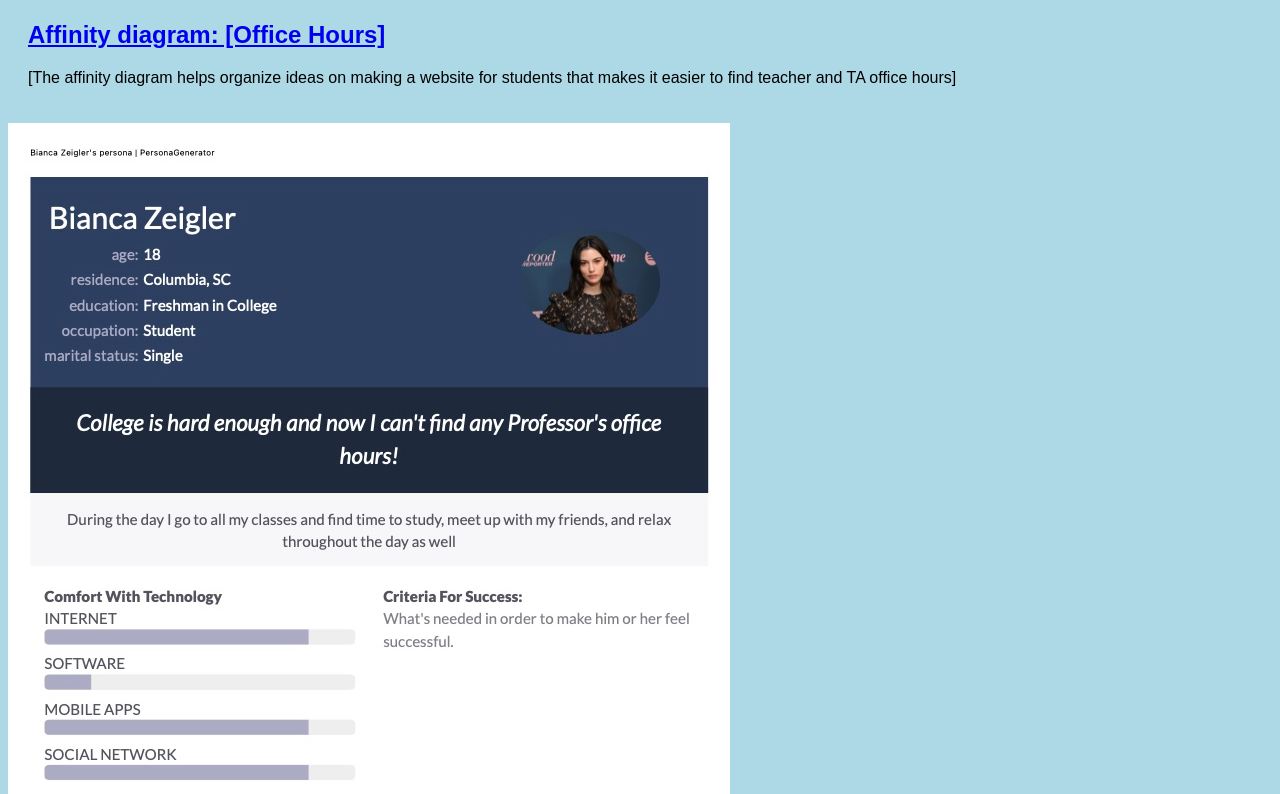
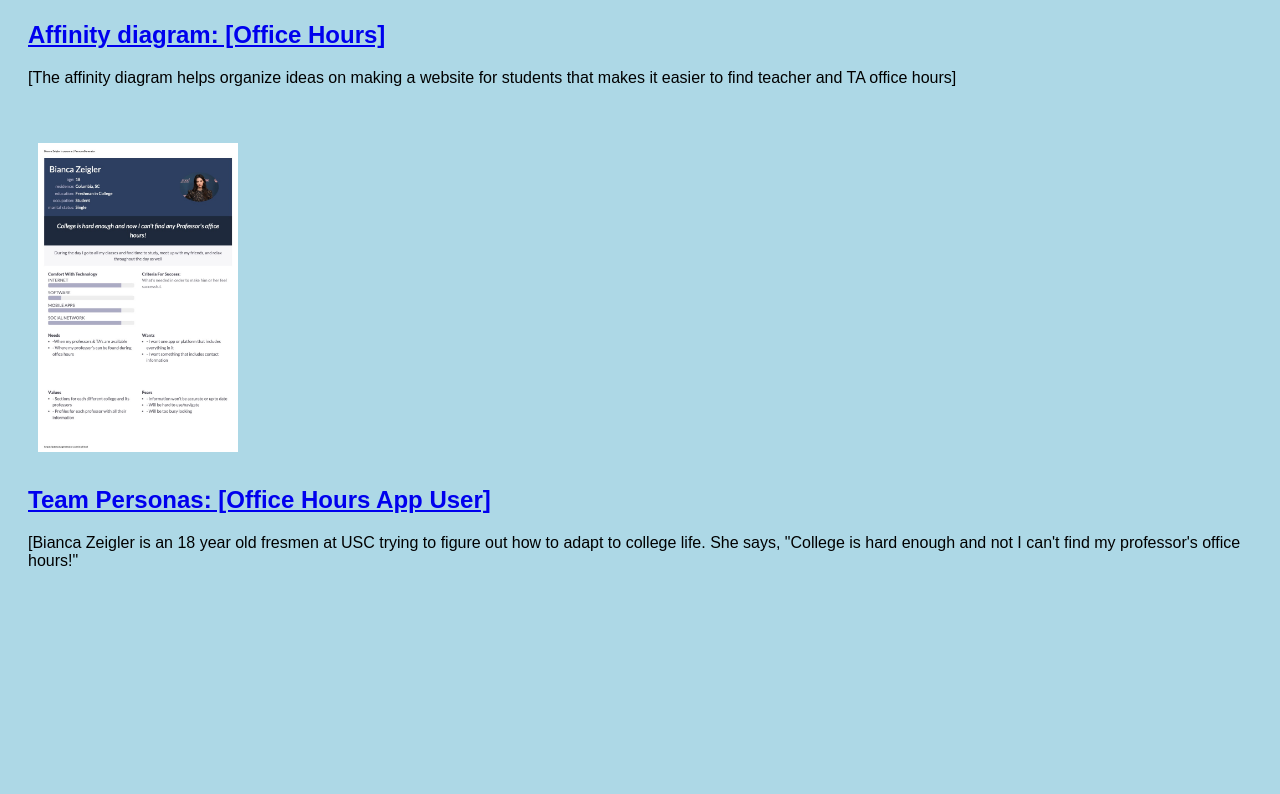
Before and after one commit to bfzeigler/bfzeigler.github.io, a plain HTML site: page index.html in a window 1280 px wide. Shown: the part 506-1300 px from the top of the page. After the commit the page ends 1112 px from the top, so only its background shows below. Drawn offline with Linux system fonts and the light colour scheme.

Commit message:
Update index.html

```diff
--- a/index.html
+++ b/index.html
@@ -24,7 +24,7 @@
        </p>
      </section>
    </section>
-   </section class="assign">
+   <section class="assign">
     <img src="images/my-personas.jpg"/>
     <section class="assign-det">
       <a href="files/all-personas.pdf"><h2>Team Personas: [Office Hours App User]</h2></a>
```
